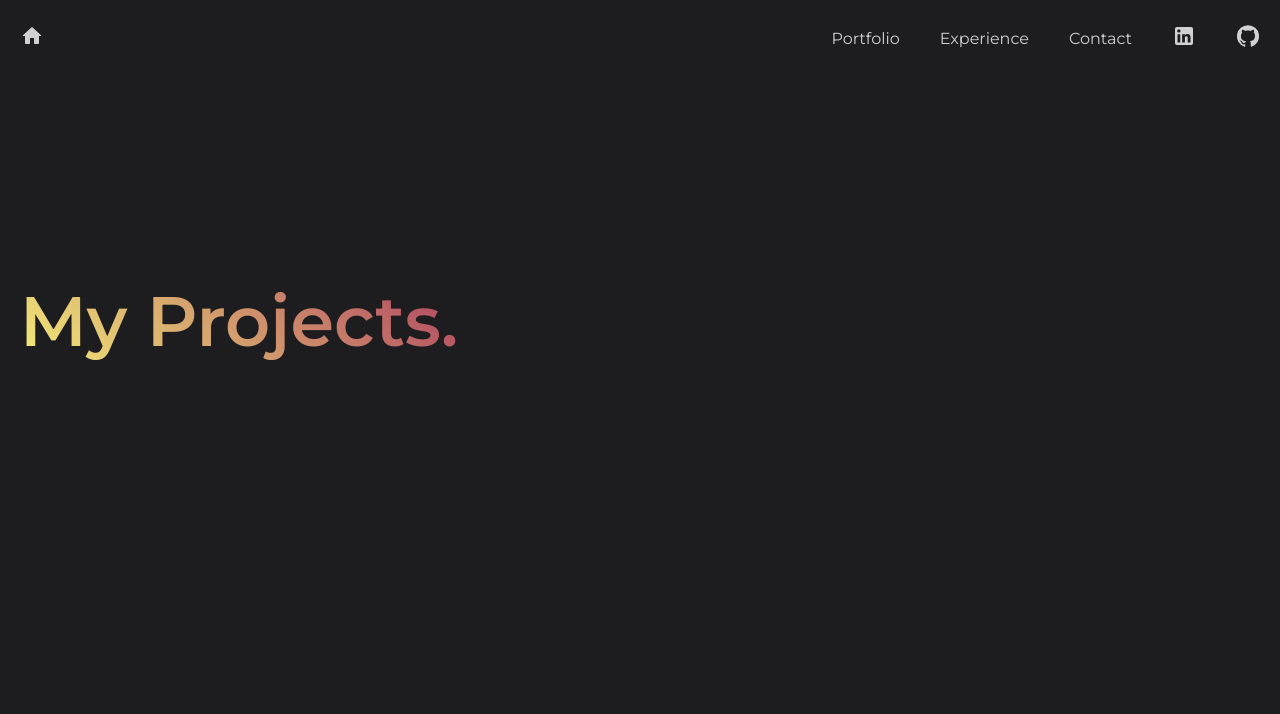
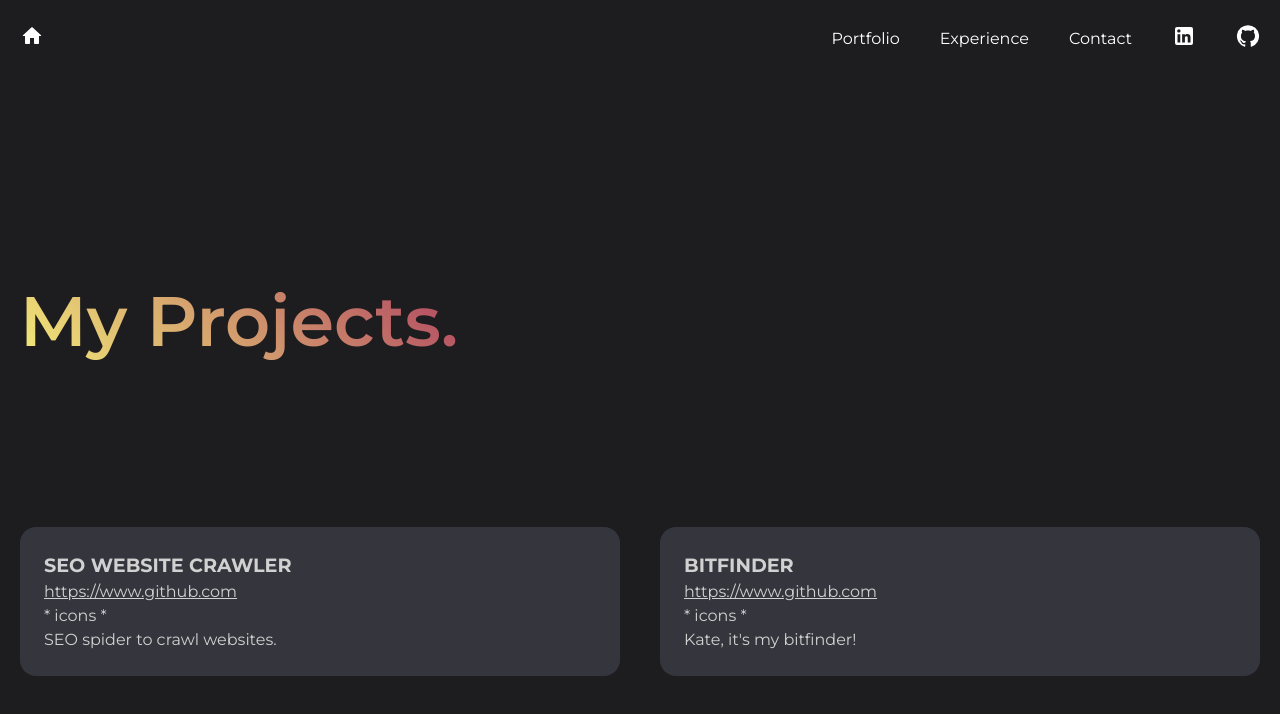
Before and after one commit to katesheldon18/portfolio, a Next.js app: page /portfolio in a window 1280 px wide. Shown: the top 714 px of the page. Built offline with nearby package versions, Linux system fonts and the light colour scheme.

Commit message:
Added Project Tile component & styling for Portfolio page

```diff
--- /dev/null
+++ b/components/ProjectTile/ProjectTile.module.scss
@@ -0,0 +1,26 @@
+.base {
+    width: 50%;
+    padding: 24px;
+    line-height: 1.5;
+    background-color: #35353d;
+    border-radius: 16px;
+    margin: 20px;
+}
+
+.title {
+    font-weight: bold;
+    font-size: larger;
+}
+
+.link {
+    text-decoration: underline;
+    &:hover {
+        cursor: pointer;
+    }
+}
+
+.icons {
+}
+
+.description {
+}
--- /dev/null
+++ b/components/ProjectTile/ProjectTile.tsx
@@ -0,0 +1,24 @@
+import { motion } from "framer-motion";
+import styles from "./ProjectTile.module.scss";
+
+type Props = {
+  title: string;
+  link: string;
+  description: string;
+};
+
+export const ProjectTile = (props: Props) => {
+  return (
+    <motion.div
+      className={styles.base}
+      whileInView={{ opacity: 1 }}
+      style={{ opacity: 0 }}
+      transition={{ duration: 2 }}
+    >
+      <div className={styles.title}>{props.title}</div>
+      <div className={styles.link}>{props.link}</div>
+      <div className={styles.icons}>* icons *</div>
+      <div className={styles.description}>{props.description}</div>
+    </motion.div>
+  );
+};
--- a/pages/experience.tsx
+++ b/pages/experience.tsx
@@ -36,7 +36,7 @@ export default function Page() {
             transition={{ duration: 2 }}
             className={styles.experience}
           >
-            <div className={styles.dateRange}>4. Jan 2021 - Sept 2021</div>
+            <div className={styles.dateRange}>Jan 2021 - Sept 2021</div>
             <div className={styles.jobTitle}>SEO Specialist</div>
             <div className={styles.employer}>YoungShand.</div>
             <div className={styles.jobDescription}>
--- a/pages/index.module.scss
+++ b/pages/index.module.scss
@@ -58,6 +58,8 @@
     line-height: 1.5;
 }
 
+// EXPERIENCE STYLES //
+
 .columnContainer {
     display: flex;
 }
@@ -114,3 +116,9 @@
 .jobDescription {
     font-size: smaller;
 }
+
+// PORTFOLIO STYLES //
+
+.projectsContainer {
+    display: flex;
+}
--- a/pages/portfolio.tsx
+++ b/pages/portfolio.tsx
@@ -2,6 +2,8 @@ import React from "react";
 import styles from "./index.module.scss";
 import { Navigation } from "../components/Navigation/Navigation";
 import Document from "./_document";
+import { motion } from "framer-motion";
+import { ProjectTile } from "../components/ProjectTile/ProjectTile";
 
 export default function Page() {
   return (
@@ -10,6 +12,18 @@ export default function Page() {
       <div className={styles.welcome}>
         <span className={styles.name}>My Projects.</span>
       </div>
+      <div className={styles.projectsContainer}>
+        <ProjectTile
+          title={"SEO WEBSITE CRAWLER"}
+          link={"https://www.github.com"}
+          description={"SEO spider to crawl websites."}
+        />
+        <ProjectTile
+          title={"BITFINDER"}
+          link={"https://www.github.com"}
+          description={"Kate, it's my bitfinder!"}
+        />
+      </div>
     </div>
   );
 }
--- a/styles/global.scss
+++ b/styles/global.scss
@@ -1,4 +1,4 @@
-* {
+html {
     font-family: "Montserrat", sans-serif;
     color: #d1d1d1;
     background-color: #1d1d20;
@@ -9,5 +9,6 @@ body {
 }
 
 a {
+    color: white;
     text-decoration: none;
 }
```
Also changed, not shown: pages/index.tsx (+8 -2 lines).
